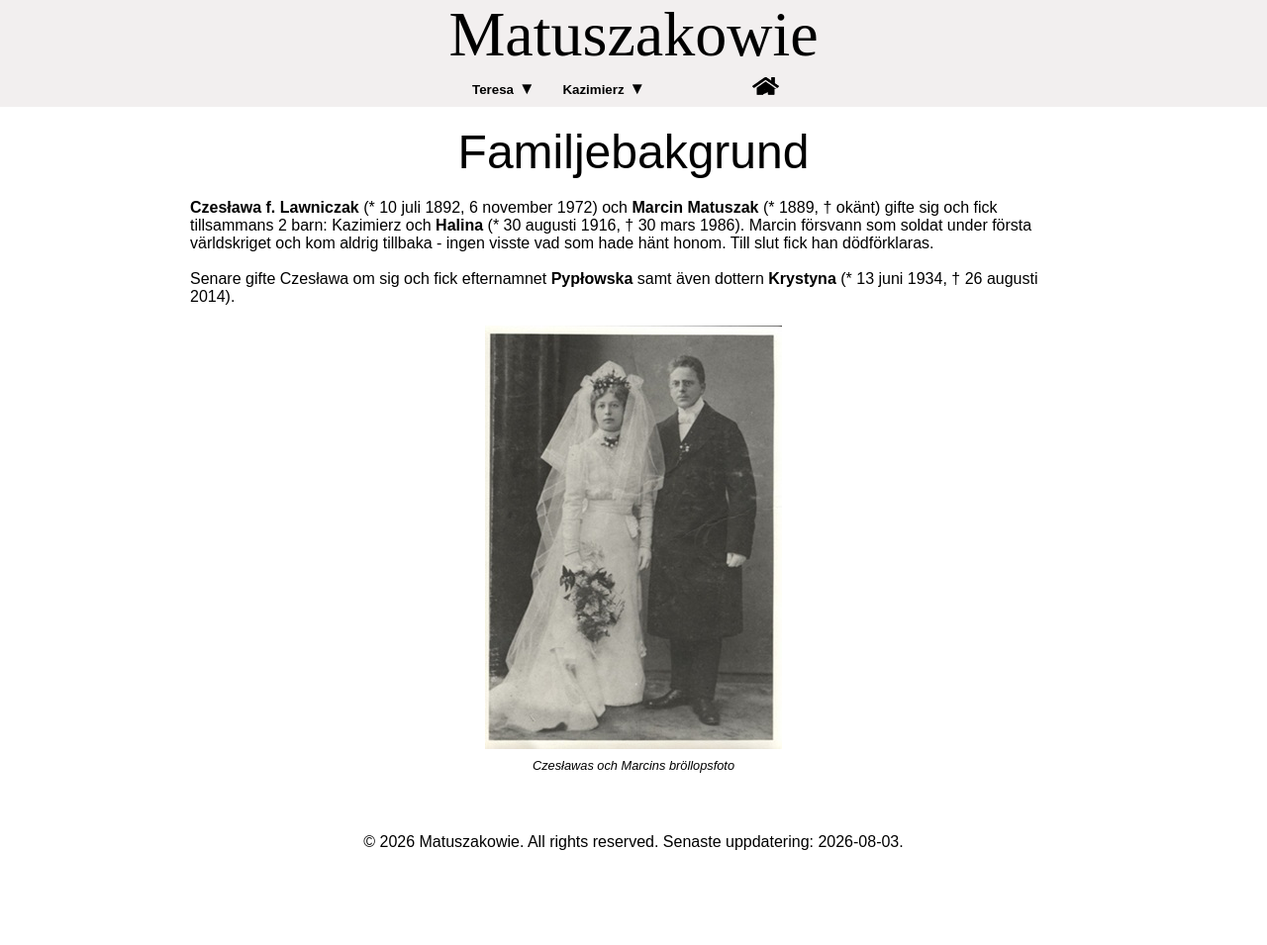
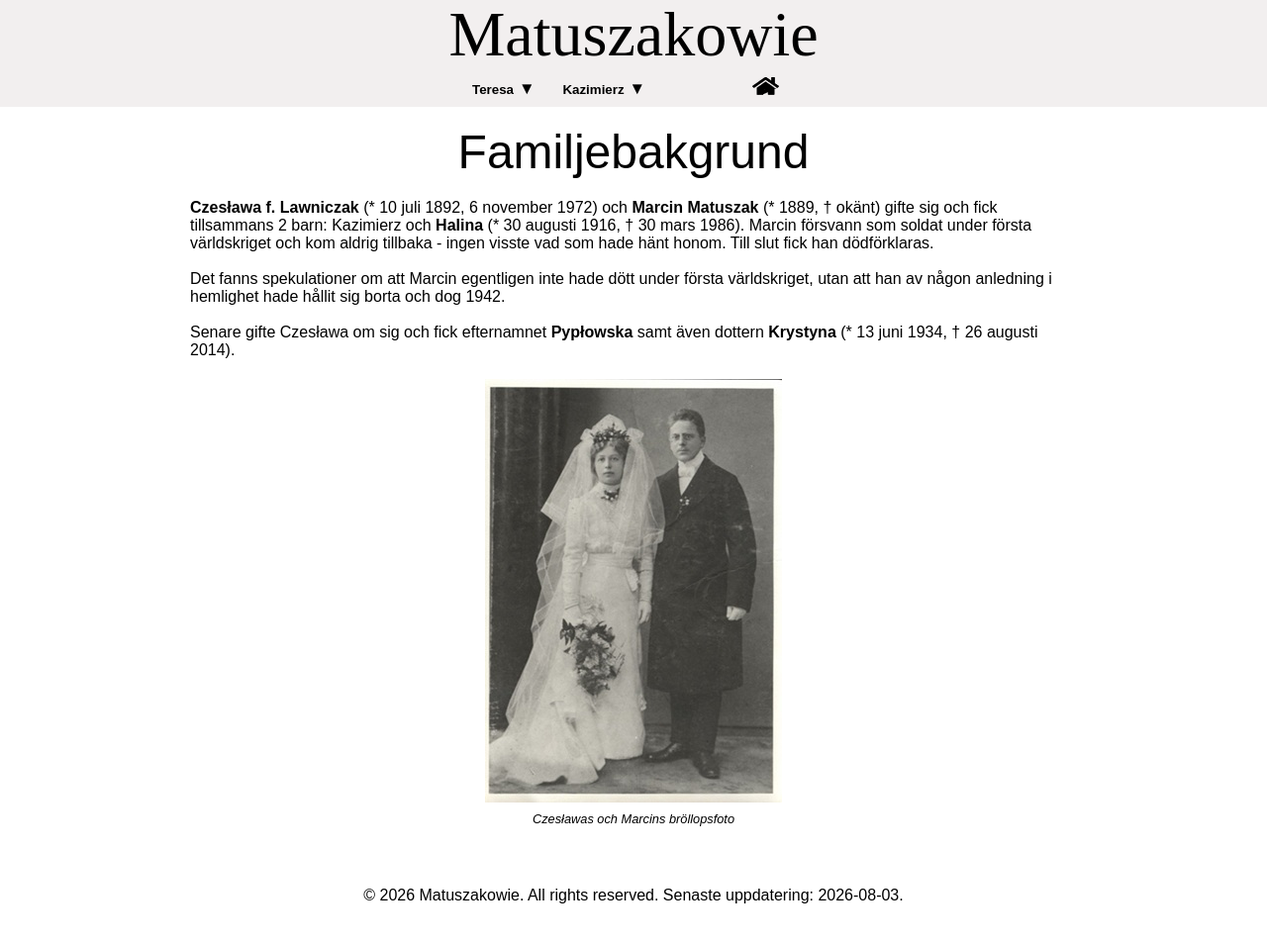
Before and after one commit to Veszna/Matuszakowie, a Jekyll site: the page built from dadi/family_background.html, in a window 1280 px wide. Shown: the whole page at 99% size. Built offline with Jekyll 4.4.1, drawn with Linux system fonts in a browser that asks for light colours; some web fonts are replaced; before the commit the page ends 901 px from its top, so only the background shows below that.

Commit message:
added to grandfather's Family background

```diff
--- a/dadi/family_background.html
+++ b/dadi/family_background.html
@@ -4,18 +4,26 @@ title: Familjebakgrund
 ---
 
 <section class="main-content">
-    <h3>Familjebakgrund</h3>
+    <h3>Familje&shy;bakgrund</h3>
     <section class="image-text-container">
         <div>
             <p>
-                <b>Czesława f. Lawniczak</b> (* 10 juli 1892, 6 november 1972) och <b>Marcin Matuszak</b> (* 1889, &#8224;
-                okänt) gifte sig och fick tillsammans 2 barn: Kazimierz och <b>Halina</b> (* 30 augusti 1916, &#8224; 30 mars 1986). Marcin försvann som soldat under första
+                <b>Czesława f. Lawniczak</b> (* 10 juli 1892, 6 november 1972) och <b>Marcin Matuszak</b> (* 1889,
+                &#8224;
+                okänt) gifte sig och fick tillsammans 2 barn: Kazimierz och <b>Halina</b> (* 30 augusti 1916, &#8224; 30
+                mars 1986). Marcin försvann som soldat under första
                 världskriget och kom aldrig tillbaka - ingen visste vad som hade hänt honom. Till slut fick han
                 dödförklaras.
             </p>
             <br>
             <p>
-                Senare gifte Czesława om sig och fick efternamnet <b>Pypłowska</b> samt även dottern <b>Krystyna</b> (* 13 juni 1934,
+                Det fanns spekulationer om att Marcin egentligen inte hade dött under första världskriget, utan att han
+                av någon anledning i hemlighet hade hållit sig borta och dog 1942.
+            </p>
+            <br>
+            <p>
+                Senare gifte Czesława om sig och fick efternamnet <b>Pypłowska</b> samt även dottern <b>Krystyna</b> (*
+                13 juni 1934,
                 &#8224; 26 augusti 2014).
             </p>
         </div>
```
Also changed, not shown: 1 other file.
